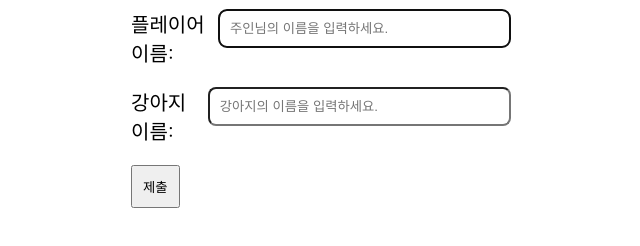
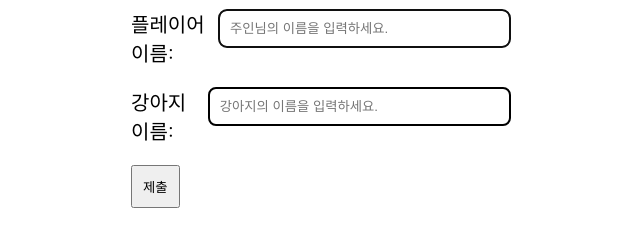
Before and after one commit to k391160334/web-frontend-practice, a plain HTML site: page templates/index.html in a window 1280 px wide. Shown: the part 214-460 px from the top of the page, without its empty margins (319-959 px from the left). Drawn offline with Linux system fonts and the light colour scheme.

Commit message:
style.css

```diff
--- a/static/css/style.css
+++ b/static/css/style.css
@@ -17,6 +17,7 @@ input[type=text] {
     width:100%;
     height: 100%;
     padding: 10px;
+    border: 2px solid;
     border-radius: 8px;
 }
 
```
